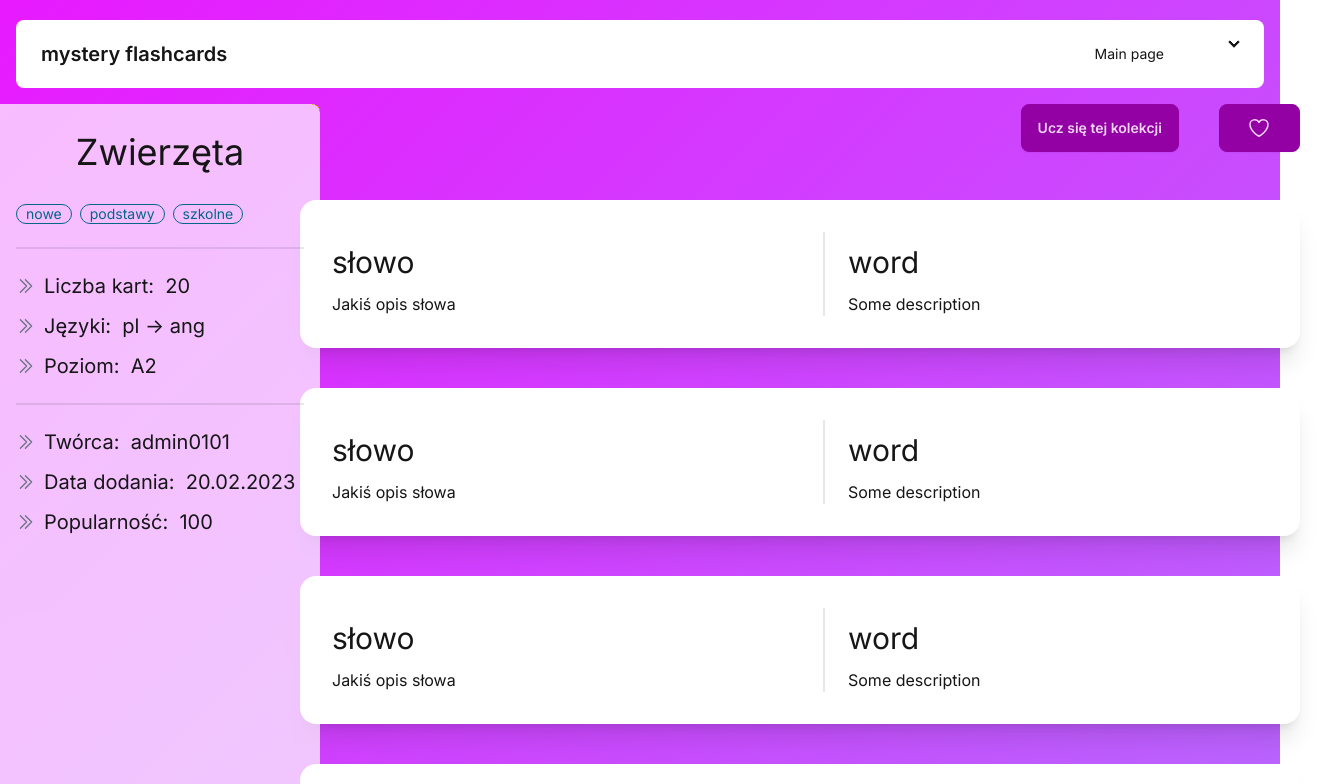
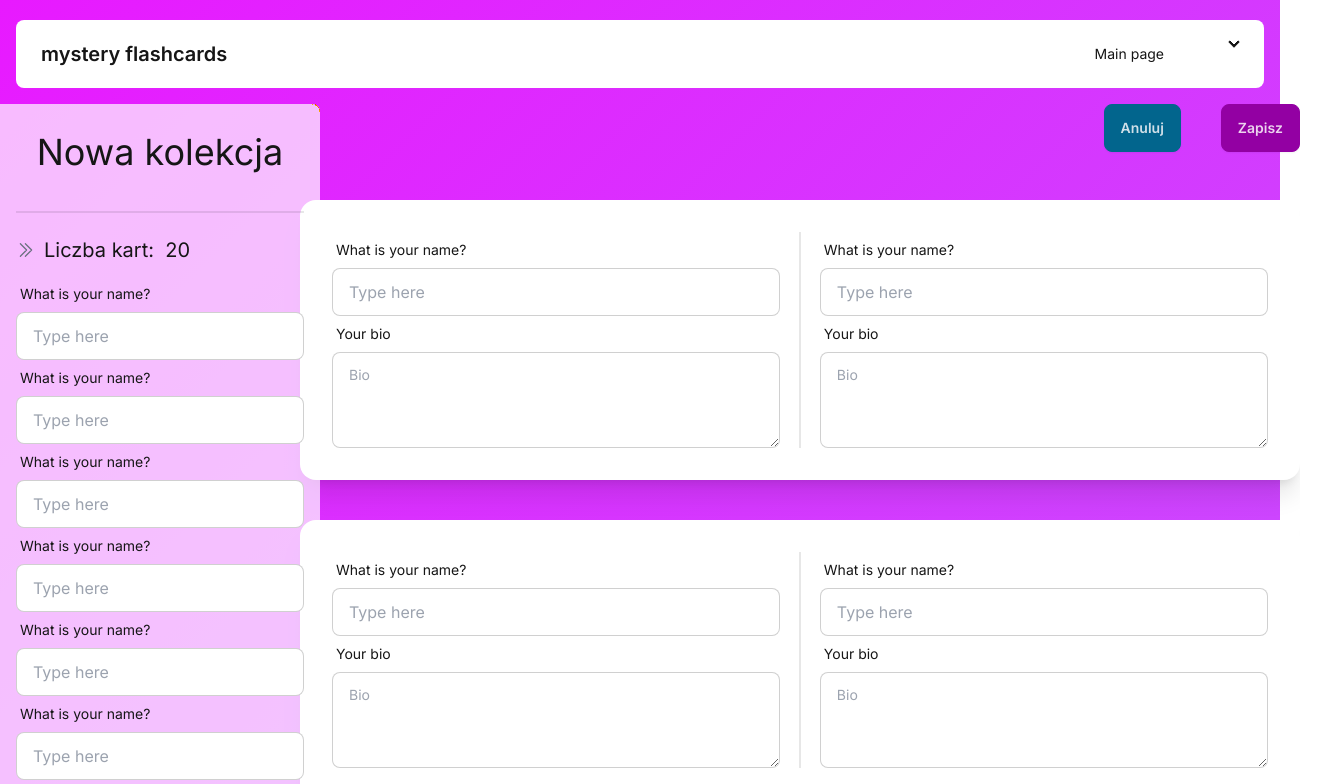
Before and after one commit to mk1808/Mystery-flashcards, a Next.js app in the folder mystery-flashcards/: page /en/flashcards/new in a window 1280 px wide. Shown: the top 784 px of the page, 1335 px wide, since content can reach past the window. Built offline with nearby package versions, Linux system fonts and the light colour scheme.

Commit message:
feature #38: create layout for new set, adjust card container

```diff
--- a/mystery-flashcards/app/[locale]/(flashcardsLearn)/@sidebar/flashcards/new/page.tsx
+++ b/mystery-flashcards/app/[locale]/(flashcardsLearn)/@sidebar/flashcards/new/page.tsx
@@ -4,21 +4,16 @@ import { ChevronDoubleRightIcon } from "@heroicons/react/24/outline";
 export default function NewFlashcardsSidebar({ params }: { params: { id: String } }) {
   return (
     <div>
-      <h1 className="text-4xl text-center mt-3 mb-8">Zwierzęta</h1>
-      <div className="flex">
-        <div className="badge badge-secondary badge-outline mr-2">nowe</div>
-        <div className="badge badge-secondary badge-outline mr-2">podstawy</div>
-        <div className="badge badge-secondary badge-outline mr-2">szkolne</div>
-      </div>
+      <h1 className="text-4xl text-center mt-3 mb-8">Nowa kolekcja</h1>
       <div className="divider"></div>
       {renderSingleInfo("Liczba kart", "20")}
-      {renderSingleInfo("Języki", "pl -> ang")}
-      {renderSingleInfo("Poziom", "A2")}
-      <div className="divider"></div>
-      {renderSingleInfo("Twórca", "admin0101")}
-      {renderSingleInfo("Data dodania", "20.02.2023")}
-      {renderSingleInfo("Popularność", "100")}
-      <br />
+      {renderInput()}
+      {renderInput()}
+      {renderInput()}
+      {renderInput()}
+      {renderInput()}
+      {renderInput()}
+
     </div>
   )
 
@@ -34,4 +29,15 @@ export default function NewFlashcardsSidebar({ params }: { params: { id: String
       </div>
     )
   }
+
+  function renderInput() {
+    return (
+      <label className="form-control w-full ">
+        <div className="label">
+          <span className="label-text">What is your name?</span>
+        </div>
+        <input type="text" placeholder="Type here" className="input input-bordered w-full" />
+      </label>
+    )
+  }
 }
--- a/mystery-flashcards/app/[locale]/(flashcardsLearn)/flashcards/new/page.tsx
+++ b/mystery-flashcards/app/[locale]/(flashcardsLearn)/flashcards/new/page.tsx
@@ -16,7 +16,9 @@ export default function NewFlashcards({ params }: { params: { id: String } }) {
     <>
       <div className="w-[1000px]">
         {renderActionButtons()}
-        {flashcards.map(card => <FlashcardContainer key={card.wordLang1} card={card} />)}
+        {flashcards.map(card => <FlashcardContainer key={card.wordLang1} card={card} renderInput={renderInput}
+        renderTextarea={renderTextarea}
+        />)}
       </div>
       <div>FlashcardsDetails {params.id}</div>
     </>
@@ -25,11 +27,31 @@ export default function NewFlashcards({ params }: { params: { id: String } }) {
   function renderActionButtons() {
     return (
       <div className="mb-12 flex justify-end">
-        <button className="btn btn-primary mr-10">Ucz się tej kolekcji</button>
-        <div className="tooltip tooltip-bottom" data-tip="Dodaj do ulubionych">
-          <button className="btn btn-primary"> &nbsp;<HeartIcon className="h-6 w-6" /> &nbsp; </button>
-        </div>
+        <button className="btn btn-secondary mr-10">Anuluj</button>
+        <button className="btn btn-primary">Zapisz</button>
       </div>
     )
   }
+
+  function renderInput(label:any="What is your name?") {
+    return (
+      <label className="form-control w-full ">
+        <div className="label">
+          <span className="label-text">{label}</span>
+        </div>
+        <input type="text" placeholder="Type here" className="input input-bordered w-full" />
+      </label>
+    )
+  }
+
+  function renderTextarea(){
+    return (
+      <label className="form-control">
+  <div className="label">
+    <span className="label-text">Your bio</span>
+  </div>
+  <textarea className="textarea textarea-bordered h-24" placeholder="Bio"></textarea>
+</label>
+    )
+  }
 }
--- a/mystery-flashcards/app/[locale]/playground/page.tsx
+++ b/mystery-flashcards/app/[locale]/playground/page.tsx
@@ -27,6 +27,10 @@ function Playground() {
                 </div>
             </div>
             {renderStepsCard()}
+            <div className='my-5'>
+                {renderCard()}
+            </div>
+
         </div>
     )
 
@@ -41,6 +45,26 @@ function Playground() {
             dialogContent={<Steps steps={[{ title: 1 }, { title: 2 }, { title: 3 }]} />}
         />
     }
+
+    function renderCard() {
+        return (
+<> <div className='w-3 h-3 bg-black'>abc</div>
+            <div className="card w-[1000px] bg-base-100 shadow-xl mb-10">
+                <div className="card-body">
+                    <div className="flex justify-around">
+                        <div className="w-full flex justify-end">
+                          text
+                        </div>
+                        <div className="divider divider-horizontal"></div>
+                        <div className="w-full">
+                          text
+                        </div>
+                    </div>
+                </div>
+            </div>
+</>
+        )
+    }
 }
 
 export default Playground
--- a/mystery-flashcards/components/common/FlashcardContainer.tsx
+++ b/mystery-flashcards/components/common/FlashcardContainer.tsx
@@ -1,26 +1,57 @@
 import { FlashcardT } from '@/models/Flashcard'
 import React from 'react'
 
-function FlashcardContainer({card}:{card:FlashcardT}) {
+function FlashcardContainer({ card, renderInput, renderTextarea }: { card: FlashcardT, renderInput: any, renderTextarea:any }) {
   return (
     <div className="card w-[1000px] bg-base-100 shadow-xl mb-10">
-        <div className="card-body">
-          <div className="grid grid-cols-2">
-            <div>
-              <h1 className="text-3xl my-3">{card.wordLang1}</h1>
-              <p>{card.description1}</p>
-            </div>
-            <div className='flex'>
-              <div className="divider divider-horizontal"></div>
-              <div>
-                <h1 className="text-3xl my-3">{card.wordLang2}</h1>
-                <p>{card.description2}</p>
-              </div>
-            </div>
+      <div className="card-body">
+        <div className="flex justify-around">
+          <div className="w-full justify-end">
+            {renderLeftSide()}
+          </div>
+          <div className="divider divider-horizontal"></div>
+          <div className="w-full">
+            {renderRightSide()}
           </div>
         </div>
+
       </div>
+    </div>
   )
+
+  function renderLeftSide() {
+    if (renderInput != undefined) {
+      return (
+        <div>
+          {renderInput()}
+          {renderTextarea()}
+        </div>
+      );
+    }
+    return (
+      <div>
+        <h1 className="text-3xl my-3">{card.wordLang1}</h1>
+        <p>{card.description1}</p>
+      </div>
+    );
+  }
+
+  function renderRightSide() {
+    if (renderInput != undefined) {
+      return (
+        <div>
+          {renderInput()}
+          {renderTextarea()}
+        </div>
+      );
+    }
+    return (
+      <div>
+        <h1 className="text-3xl my-3">{card.wordLang2}</h1>
+        <p>{card.description2}</p>
+      </div>
+    );
+  }
 }
 
 export default FlashcardContainer
```
